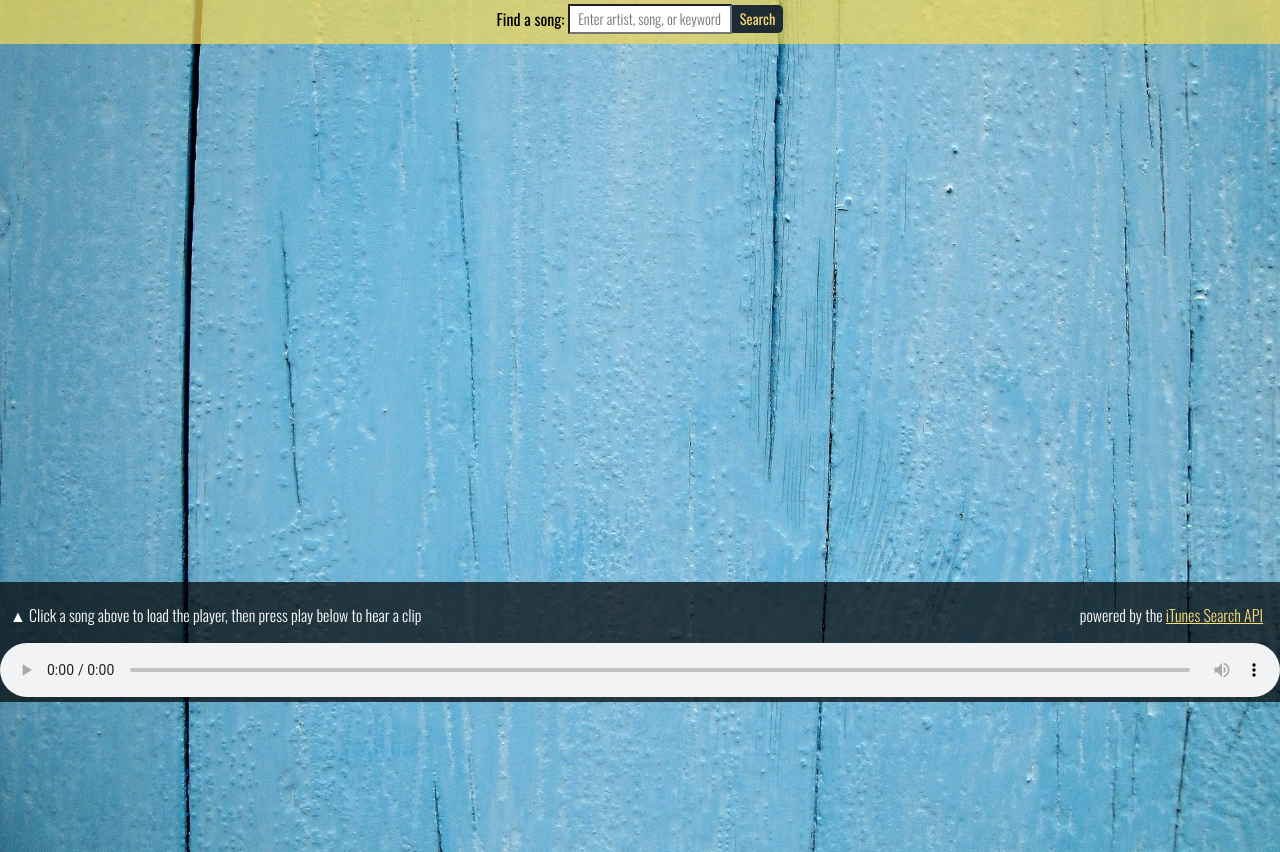
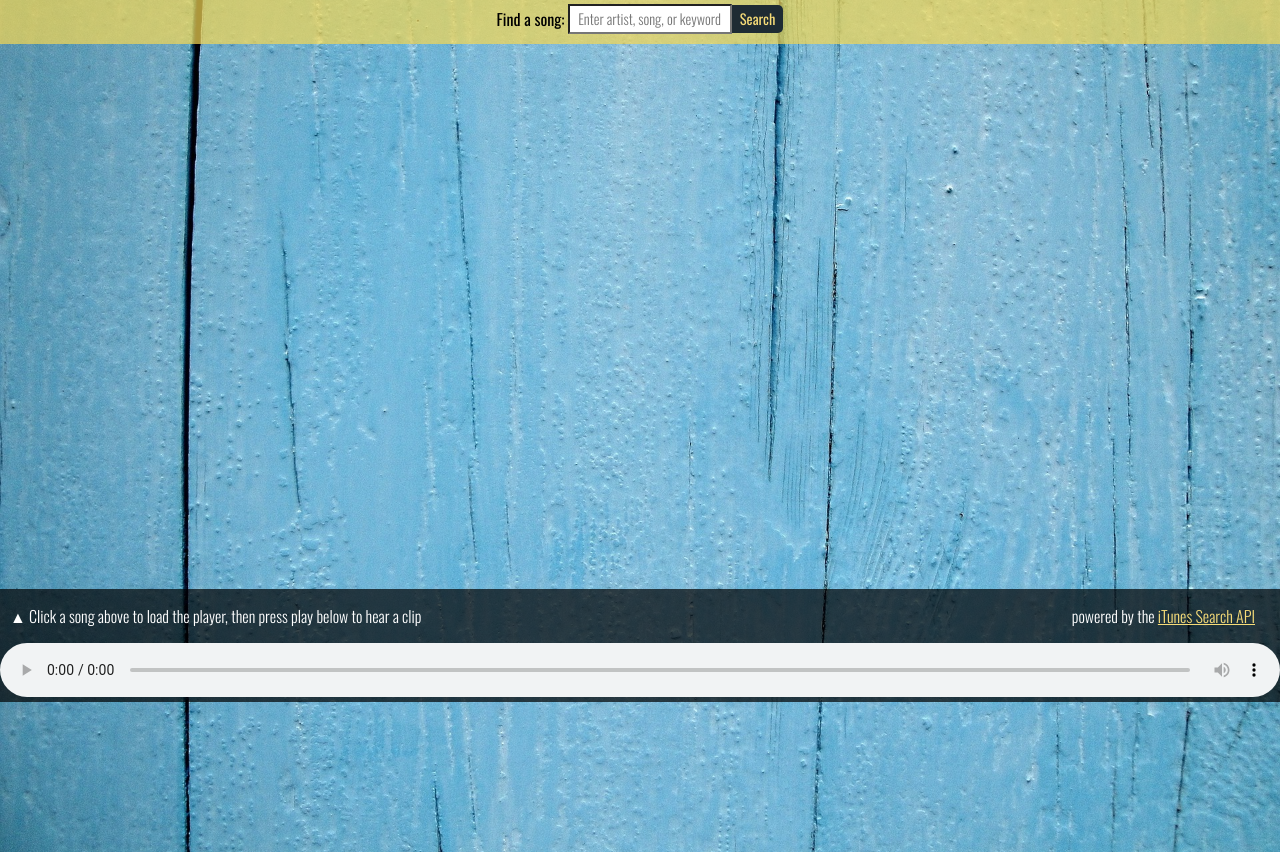
Before and after one commit to durhamdill/itunes-app, a plain HTML site: page index.html in a window 1280 px wide. Shown: the part 98-950 px from the top of the page. Drawn offline with nearby package versions, Linux system fonts and the light colour scheme; no server answers.

Commit message:
add media query adjustment for footer

```diff
--- a/styles.css
+++ b/styles.css
@@ -2,7 +2,7 @@
 font-family: 'Permanent Marker', cursive;*/
 
 body {
-  background-color: #60d9f1;
+  background-color: #6797B2;
   background-image: url("images/background.jpg");
   background-repeat: repeat;
   background-size: cover;
@@ -131,19 +131,47 @@ input#searchbox {
 }
 
 #nowPlayText {
-  padding-left: 10px;
-  display: inline-block;
+  padding: 0 10px;
 }
 
 .music-player {
   width: 100vw;
 }
 
-#itunesCredit {
-  float: right;
-  margin-right: 15px;
-}
-
 a {
   color: #F7DC78;
 }
+
+@media screen and ( min-width: 300px ){
+
+    .player {
+      text-align: center;
+    }
+
+    #nowPlayText {
+      margin: 0;
+    }
+
+    #itunesCredit {
+      margin: 0 0 5px 0;
+    }
+}
+
+@media screen and ( min-width: 670px ){
+
+    .player {
+      text-align: left;
+    }
+
+    #nowPlayText {
+      /*padding-left: 10px;*/
+      display: inline-block;
+      padding: 10px;
+    }
+
+    #itunesCredit {
+      float: right;
+      margin-right: 15px;
+      padding: 10px;
+    }
+}
```
